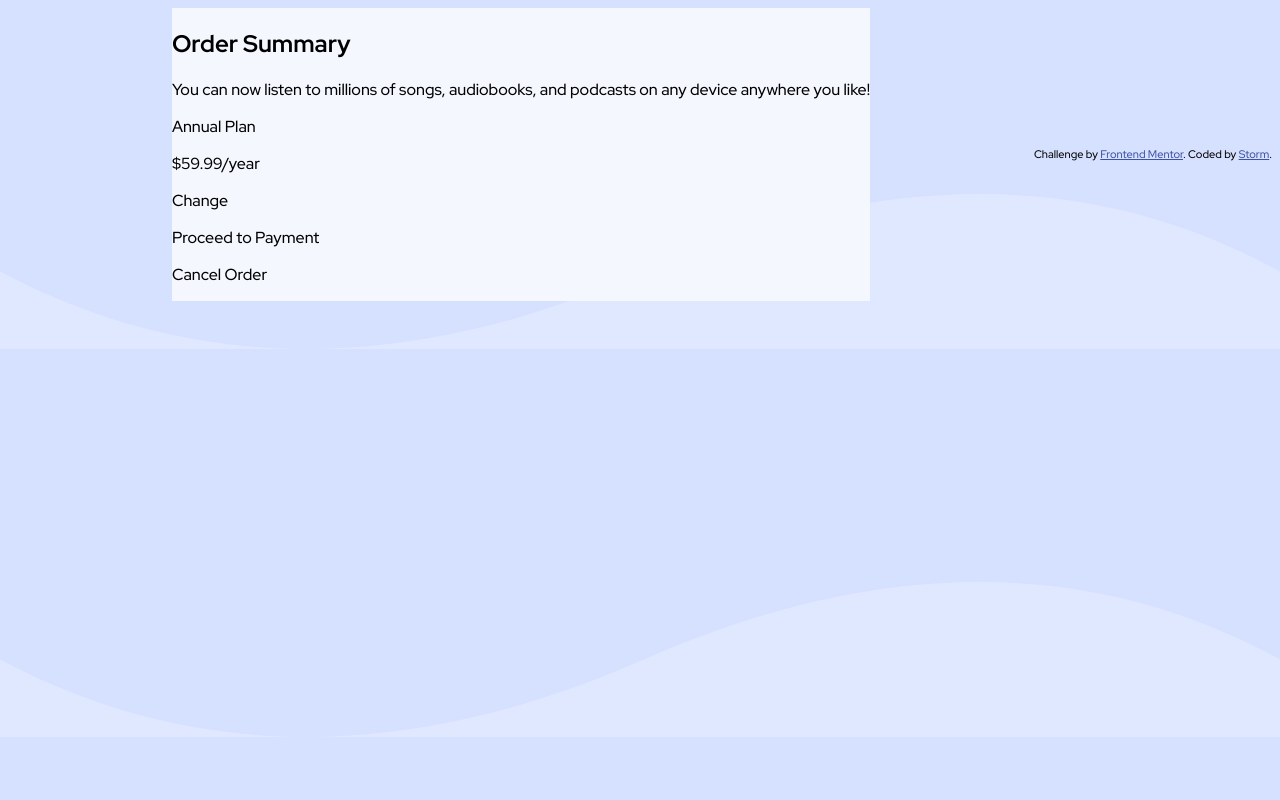
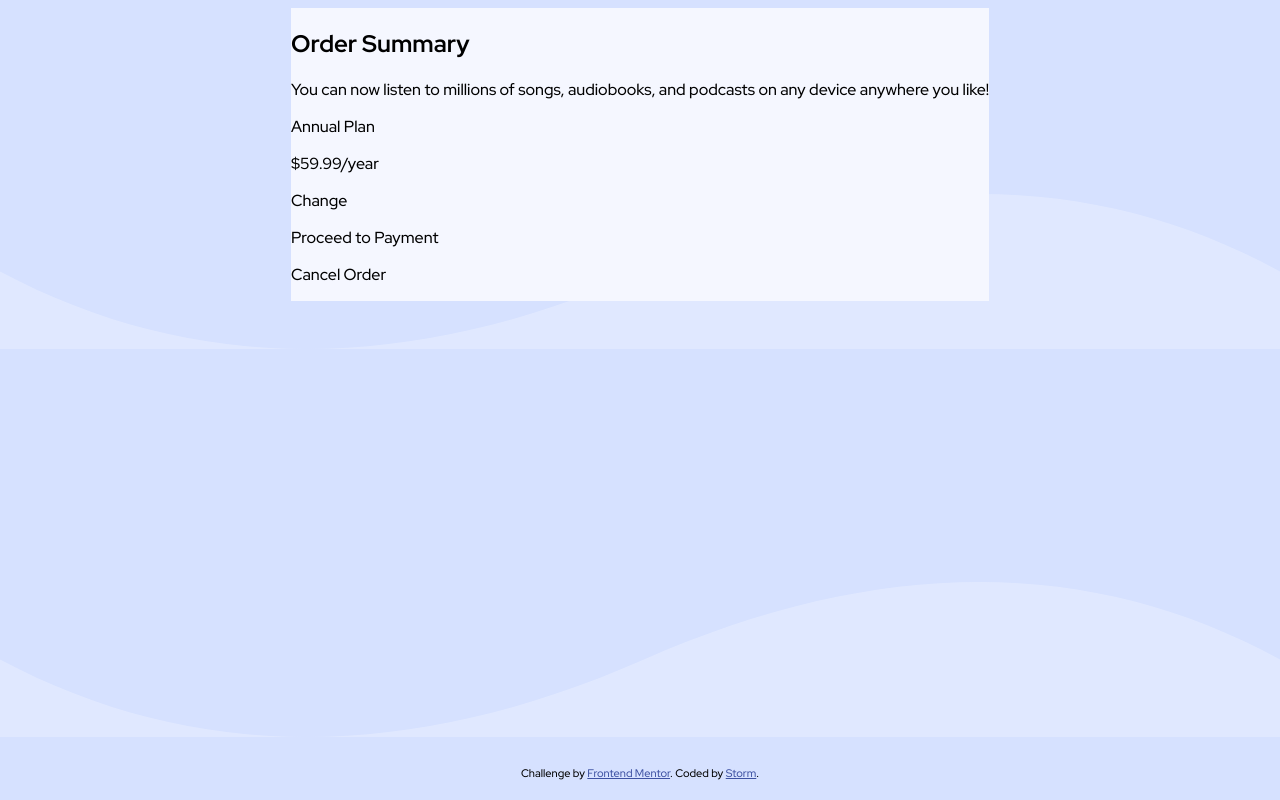
Before and after one commit to stormlycan/order-summary-component-main, a plain HTML site: page index.html in a window 1280 px wide. Drawn offline with Linux system fonts and the light colour scheme.

Commit message:
moved the attribution to bottom and center

```diff
--- a/style.css
+++ b/style.css
@@ -41,6 +41,11 @@ body{
 .attribution {
     font-size: 11px;
     text-align: center;
+    position: absolute;
+    bottom: 20px;
+    left: 0;
+    right: 0;
+    margin: 0 auto;
 }
 
 .attribution a {
```
